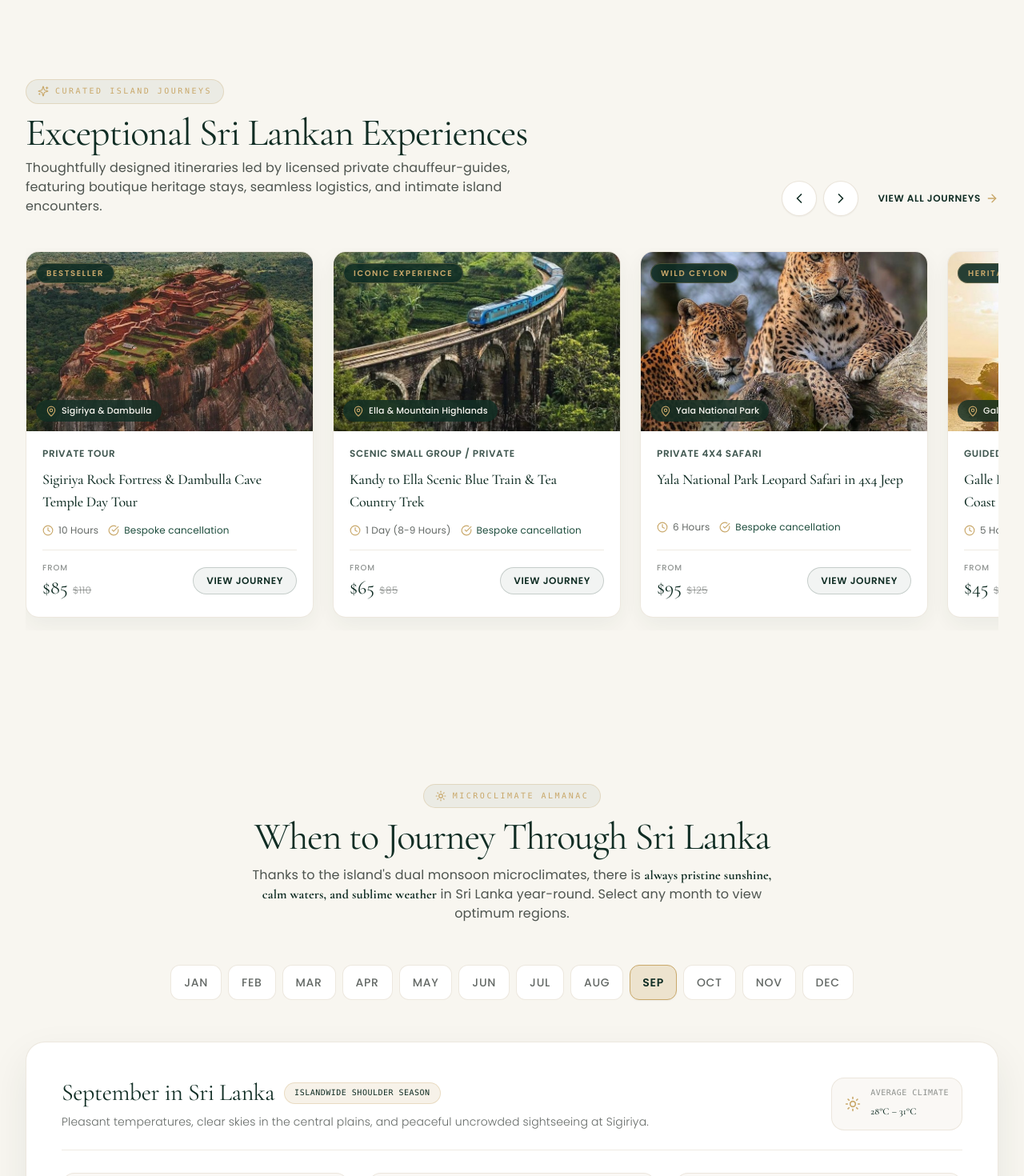
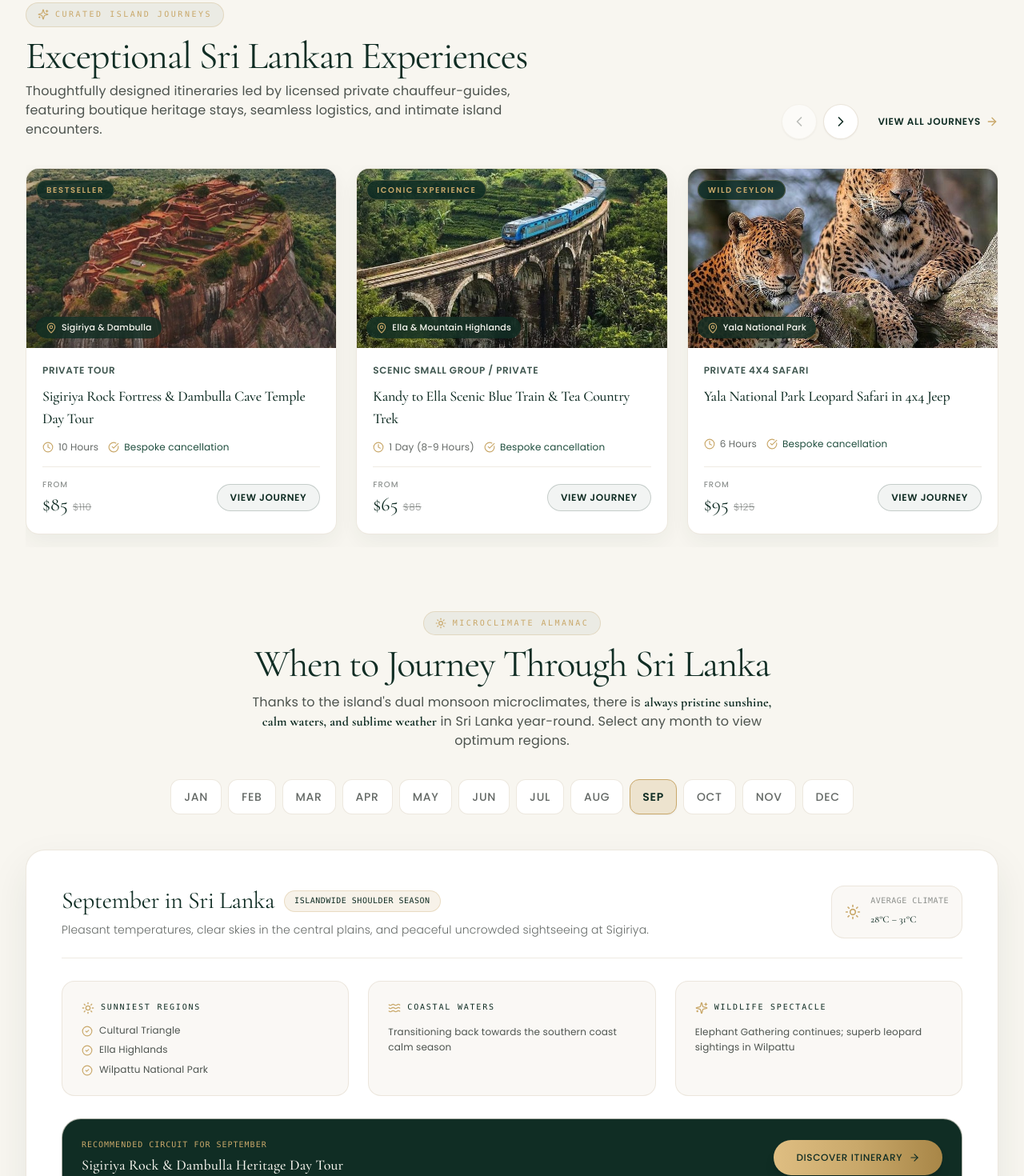
Before and after one commit to raniduabey/EXPLORE-TOURS, a Next.js app: page / in a window 1280 px wide. Shown: the part 2340-3810 px from the top of the page at 80% size. Built offline with nearby package versions, Linux system fonts and the light colour scheme; no server answers; the database is empty.

Commit message:
fix(home): eliminate homepage auto-scroll, align 3-card carousel, and optimize vertical spacing

```diff
--- a/src/components/home/DestinationGrid.tsx
+++ b/src/components/home/DestinationGrid.tsx
@@ -115,7 +115,7 @@ export const DestinationGrid: React.FC<{ destinations?: DestinationItem[] }> = (
   });
 
   return (
-    <section className="py-16 sm:py-20 lg:py-24 px-4 sm:px-6 lg:px-8 max-w-[1248px] mx-auto">
+    <section className="pt-8 sm:pt-12 lg:pt-14 pb-14 sm:pb-18 lg:pb-20 px-4 sm:px-6 lg:px-8 max-w-[1248px] mx-auto">
       <FadeIn className="flex flex-col md:flex-row md:items-end justify-between mb-10 sm:mb-12 gap-6">
         <div>
           <div className="inline-flex items-center gap-2 px-3.5 py-1.5 rounded-full bg-luxury-forest/5 border border-luxury-gold/30 text-luxury-gold text-[10px] font-mono uppercase tracking-[0.25em] mb-3">
--- a/src/components/home/RegionExplorer.tsx
+++ b/src/components/home/RegionExplorer.tsx
@@ -110,7 +110,7 @@ export const RegionExplorer: React.FC = () => {
   const activeRegion = regions.find((r) => r.id === activeId) || regions[0];
 
   return (
-    <section className="py-16 sm:py-20 lg:py-24 px-4 sm:px-6 lg:px-8 max-w-7xl mx-auto">
+    <section className="pt-14 sm:pt-18 lg:pt-20 pb-8 sm:pb-10 lg:pb-12 px-4 sm:px-6 lg:px-8 max-w-7xl mx-auto">
       <FadeIn className="text-center max-w-3xl mx-auto mb-10 sm:mb-12">
         <div className="inline-flex items-center gap-2 px-3.5 py-1.5 rounded-full bg-luxury-forest/5 text-luxury-gold text-[10px] font-mono uppercase tracking-[0.25em] border border-luxury-gold/30 mb-3">
           <Compass className="w-3.5 h-3.5 text-luxury-gold" />
--- a/src/components/home/SeasonMatrix.tsx
+++ b/src/components/home/SeasonMatrix.tsx
@@ -172,21 +172,34 @@ export const SeasonMatrix: React.FC = () => {
   const scrollContainerRef = React.useRef<HTMLDivElement>(null);
   const monthButtonRefs = React.useRef<(HTMLButtonElement | null)[]>([]);
 
-  // Keep the selected month visible in the horizontal scroll container
+  const isInitialMount = React.useRef(true);
+
+  // Keep the selected month visible in the horizontal scroll container WITHOUT scrolling the window
   React.useEffect(() => {
     const activeBtn = monthButtonRefs.current[selectedIdx];
-    if (activeBtn && scrollContainerRef.current) {
-      activeBtn.scrollIntoView({
-        behavior: "smooth",
-        block: "nearest",
-        inline: "center",
-      });
+    const container = scrollContainerRef.current;
+    if (!activeBtn || !container) return;
+
+    const targetScrollLeft =
+      activeBtn.offsetLeft - container.clientWidth / 2 + activeBtn.clientWidth / 2;
+
+    if (isInitialMount.current) {
+      isInitialMount.current = false;
+      // On initial page mount, set horizontal scroll position silently without animation or page shift
+      container.scrollLeft = Math.max(0, targetScrollLeft);
+      return;
     }
+
+    // On user interaction (clicking a month), smoothly scroll ONLY the horizontal month container
+    container.scrollTo({
+      left: Math.max(0, targetScrollLeft),
+      behavior: "smooth",
+    });
   }, [selectedIdx]);
 
   return (
-    <section className="py-14 sm:py-20 lg:py-24 px-4 sm:px-6 lg:px-8 max-w-7xl mx-auto w-full overflow-hidden">
-      <FadeIn className="text-center max-w-3xl mx-auto mb-8 sm:mb-12 px-2 sm:px-0">
+    <section className="pt-6 sm:pt-8 lg:pt-10 pb-14 sm:pb-18 lg:pb-20 px-4 sm:px-6 lg:px-8 max-w-7xl mx-auto w-full overflow-hidden">
+      <FadeIn className="text-center max-w-3xl mx-auto mb-6 sm:mb-8 px-2 sm:px-0">
         <div className="inline-flex items-center gap-2 px-3.5 py-1.5 rounded-full bg-luxury-forest/5 text-luxury-gold text-[10px] font-mono uppercase tracking-[0.25em] border border-luxury-gold/30 mb-3">
           <Sun className="w-3.5 h-3.5 text-luxury-gold shrink-0" />
           <span>Microclimate Almanac</span>
@@ -200,7 +213,7 @@ export const SeasonMatrix: React.FC = () => {
       </FadeIn>
 
       {/* Month Bar: Clearly Horizontally Scrollable on Mobile, Centered on Desktop */}
-      <div className="relative w-full mb-8 sm:mb-10">
+      <div className="relative w-full mb-6 sm:mb-8">
         {/* Subtle Edge Scroll Cues for Mobile */}
         <div className="absolute left-0 top-0 bottom-3 w-5 bg-gradient-to-r from-[#FAF8F5] to-transparent pointer-events-none md:hidden z-10" />
         <div className="absolute right-0 top-0 bottom-3 w-5 bg-gradient-to-l from-[#FAF8F5] to-transparent pointer-events-none md:hidden z-10" />
--- a/src/components/home/TopExperiences.tsx
+++ b/src/components/home/TopExperiences.tsx
@@ -85,19 +85,56 @@ const defaultTours: TourCardData[] = [
 
 export const TopExperiences: React.FC<{ tours?: TourCardData[] }> = ({ tours: propTours }) => {
   const containerRef = useRef<HTMLDivElement>(null);
+  const [canScrollLeft, setCanScrollLeft] = React.useState(false);
+  const [canScrollRight, setCanScrollRight] = React.useState(true);
+
+  const checkScroll = React.useCallback(() => {
+    if (containerRef.current) {
+      const { scrollLeft, scrollWidth, clientWidth } = containerRef.current;
+      setCanScrollLeft(scrollLeft > 10);
+      setCanScrollRight(scrollLeft < scrollWidth - clientWidth - 10);
+    }
+  }, []);
+
+  const list = propTours && propTours.length > 0 ? propTours : defaultTours;
+
+  React.useEffect(() => {
+    const el = containerRef.current;
+    if (!el) return;
+    checkScroll();
+    el.addEventListener("scroll", checkScroll, { passive: true });
+    window.addEventListener("resize", checkScroll);
+    return () => {
+      el.removeEventListener("scroll", checkScroll);
+      window.removeEventListener("resize", checkScroll);
+    };
+  }, [checkScroll, list]);
+
   const scroll = (dir: "left" | "right") => {
     if (containerRef.current) {
-      containerRef.current.scrollBy({
-        left: dir === "left" ? -380 : 380,
+      const container = containerRef.current;
+      const width = container.clientWidth;
+      let step = width;
+      if (window.innerWidth >= 1024) {
+        // Desktop: Exactly 1 card width + 24px gap
+        step = (width - 48) / 3 + 24;
+      } else if (window.innerWidth >= 640) {
+        // Tablet: 1 card width + 20px gap
+        step = (width - 20) / 2 + 20;
+      } else {
+        // Mobile: 1 card width + 20px gap
+        step = width * 0.86 + 20;
+      }
+
+      container.scrollBy({
+        left: dir === "left" ? -step : step,
         behavior: "smooth"
       });
     }
   };
 
-  const list = propTours && propTours.length > 0 ? propTours : defaultTours;
-
   return (
-    <section className="py-16 sm:py-20 lg:py-24 px-4 sm:px-6 lg:px-8 max-w-7xl mx-auto space-y-8 sm:space-y-10">
+    <section className="pt-12 sm:pt-16 lg:pt-18 pb-6 sm:pb-8 lg:pb-10 px-4 sm:px-6 lg:px-8 max-w-7xl mx-auto space-y-6 sm:space-y-8">
       <FadeIn className="flex flex-col md:flex-row md:items-end justify-between gap-6">
         <div>
           <div className="inline-flex items-center gap-2 px-3.5 py-1.5 rounded-full bg-luxury-forest/5 border border-luxury-gold/30 text-luxury-gold text-[10px] font-mono uppercase tracking-[0.25em] mb-3">
@@ -117,16 +154,28 @@ export const TopExperiences: React.FC<{ tours?: TourCardData[] }> = ({ tours: pr
             <button
               type="button"
               onClick={() => scroll("left")}
-              className="w-11 h-11 rounded-full bg-white border border-luxury-sand/90 hover:border-luxury-gold hover:text-luxury-gold text-luxury-forest flex items-center justify-center shadow-sm transition-all"
+              disabled={!canScrollLeft}
+              className={`w-11 h-11 rounded-full border flex items-center justify-center shadow-sm transition-all ${
+                canScrollLeft
+                  ? "bg-white border-luxury-sand/90 hover:border-luxury-gold hover:text-luxury-gold text-luxury-forest cursor-pointer active:scale-95"
+                  : "bg-white/50 border-luxury-sand/40 text-luxury-charcoal/30 cursor-not-allowed"
+              }`}
               title="Previous Experience"
+              aria-label="Previous Experience"
             >
               <ChevronLeft className="w-5 h-5" />
             </button>
             <button
               type="button"
               onClick={() => scroll("right")}
-              className="w-11 h-11 rounded-full bg-white border border-luxury-sand/90 hover:border-luxury-gold hover:text-luxury-gold text-luxury-forest flex items-center justify-center shadow-sm transition-all"
+              disabled={!canScrollRight}
+              className={`w-11 h-11 rounded-full border flex items-center justify-center shadow-sm transition-all ${
+                canScrollRight
+                  ? "bg-white border-luxury-sand/90 hover:border-luxury-gold hover:text-luxury-gold text-luxury-forest cursor-pointer active:scale-95"
+                  : "bg-white/50 border-luxury-sand/40 text-luxury-charcoal/30 cursor-not-allowed"
+              }`}
               title="Next Experience"
+              aria-label="Next Experience"
             >
               <ChevronRight className="w-5 h-5" />
             </button>
@@ -147,7 +196,10 @@ export const TopExperiences: React.FC<{ tours?: TourCardData[] }> = ({ tours: pr
         style={{ scrollbarWidth: "none", msOverflowStyle: "none", WebkitOverflowScrolling: "touch" }}
       >
         {list.map((t) => (
-          <div key={t.id} className="min-w-[270px] sm:min-w-[360px] max-w-[360px] snap-start flex-shrink-0">
+          <div
+            key={t.id}
+            className="w-[86vw] min-w-[280px] max-w-[340px] sm:w-[calc((100%-20px)/2)] sm:min-w-[calc((100%-20px)/2)] sm:max-w-[calc((100%-20px)/2)] lg:w-[calc((100%-48px)/3)] lg:min-w-[calc((100%-48px)/3)] lg:max-w-[calc((100%-48px)/3)] snap-start flex-shrink-0 flex flex-col"
+          >
             <TourCard tour={t} />
           </div>
         ))}
```
